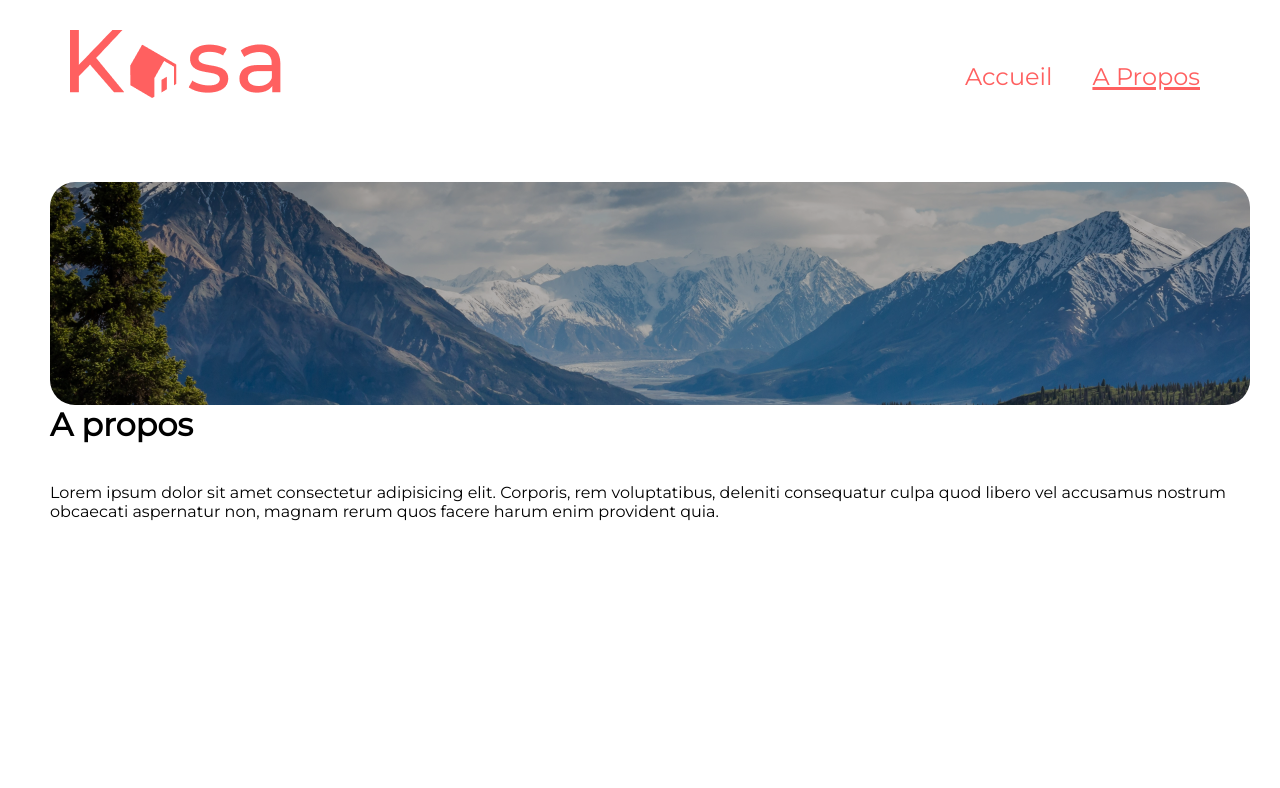
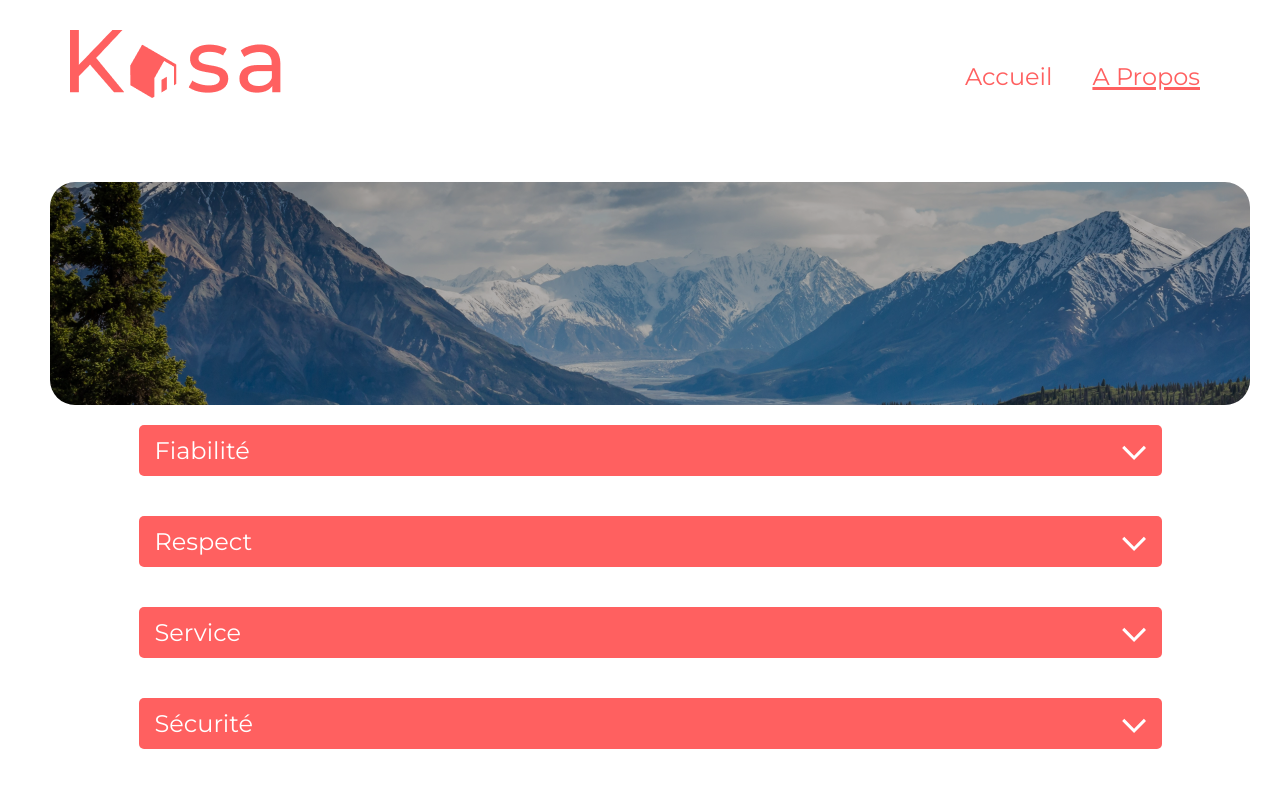
Before and after one commit to MrACIID/P7-Kasa-OC, a React (Create React App) app: page /about in a window 1280 px wide. Shown: the top 788 px of the page. Built offline with nearby package versions, Linux system fonts and the light colour scheme.

Commit message:
collapse page a propos finis

```diff
--- /dev/null
+++ b/src/components/Collapse.js
@@ -0,0 +1,25 @@
+import React, { useState } from "react";
+import arrow from "../styles/assets/dropdownarrow.svg";
+
+const Collapse = ({ text, content }) => {
+  const [isOpen, setIsOpen] = useState(false);
+  return (
+    <div className="collapse">
+      <button className="btnc" onClick={() => setIsOpen(!isOpen)}>
+        <p className="txtbtn">{text}</p>
+        <img
+          className={isOpen ? "arrowup" : "arrowdown"}
+          src={arrow}
+          alt="arrowdown"
+        />
+      </button>
+      {isOpen && (
+        <div className="content">
+          <p>{content}</p>
+        </div>
+      )}
+    </div>
+  );
+};
+
+export default Collapse;
--- a/src/pages/About.js
+++ b/src/pages/About.js
@@ -1,6 +1,7 @@
 import React from "react";
 import Header from "../components/Header";
 import Banner from "../components/Banner";
+import Collapse from "../components/Collapse";
 import bannerimg from "../styles/assets/bannerabout.png";
 
 const About = () => {
@@ -8,14 +9,30 @@
     <div>
       <Header />
       <Banner src={bannerimg} alt={"bannière montagnes enneigé"} text={""} />
-      <h1>A propos</h1>
-      <br />
-      <p>
-        Lorem ipsum dolor sit amet consectetur adipisicing elit. Corporis, rem
-        voluptatibus, deleniti consequatur culpa quod libero vel accusamus
-        nostrum obcaecati aspernatur non, magnam rerum quos facere harum enim
-        provident quia.
-      </p>
+      <Collapse
+        text={"Fiabilité"}
+        content={
+          "Les annonces postées sur Kasa garantissent une fiabilité totale. Les photos sont conformes aux logements, et toutes les informations sont régulièrement vérifiées  par nos équipes."
+        }
+      />
+      <Collapse
+        text={"Respect"}
+        content={
+          "La bienveillance fait partie des valeurs fondatrices de Kasa. Tout comportement discriminatoire ou de perturbation du voisinage entraînera une exclusion de notre plateforme."
+        }
+      />
+      <Collapse
+        text={"Service"}
+        content={
+          "Nos équipes se tiennent à votre disposition pour vous fournir une expérience parfaite. N'hésitez pas à nous contacter si vous avez la moindre question."
+        }
+      />
+      <Collapse
+        text={"Sécurité"}
+        content={
+          "La sécurité est la priorité de Kasa. Aussi bien pour nos hôtes que pour les voyageurs, chaque logement correspond aux critères de sécurité établis par nos services. En laissant une note aussi bien à l'hôte qu'au locataire, cela permet à nos équipes de vérifier que les standards sont bien respectés. Nous organisons également des ateliers sur la sécurité domestique pour nos hôtes."
+        }
+      />
     </div>
   );
 };
--- /dev/null
+++ b/src/styles/components/_collapse.scss
@@ -0,0 +1,38 @@
+.collapse {
+  max-width: 1023px;
+  margin-top: 20px;
+  margin-left: auto;
+  margin-right: auto;
+}
+
+.btnc {
+  background-color: #ff6060;
+  text-align: left;
+  width: 100%;
+  border-radius: 5px;
+  border-style: none;
+  cursor: pointer;
+  color: white;
+  font-size: 24px;
+}
+
+.arrowdown {
+  margin-top: -30px;
+  transform: rotate(180deg);
+  float: right;
+}
+.arrowup {
+  float: right;
+  margin-top: -30px;
+}
+
+.content {
+  background-color: #fcdfdf;
+  margin-top: -15px;
+  padding-top: 15px;
+  padding-bottom: 10px;
+  width: 100%;
+  color: #ff6060;
+  font-size: 24px;
+  border-radius: 5px;
+}
--- a/src/styles/index.scss
+++ b/src/styles/index.scss
@@ -4,3 +4,4 @@
 @import "./components/gallery";
 @import "./components/card";
 @import "./components/errorpage";
+@import "./components/collapse";
```
Also changed, not shown: src/styles/assets/dropdownarrow.svg (added).
